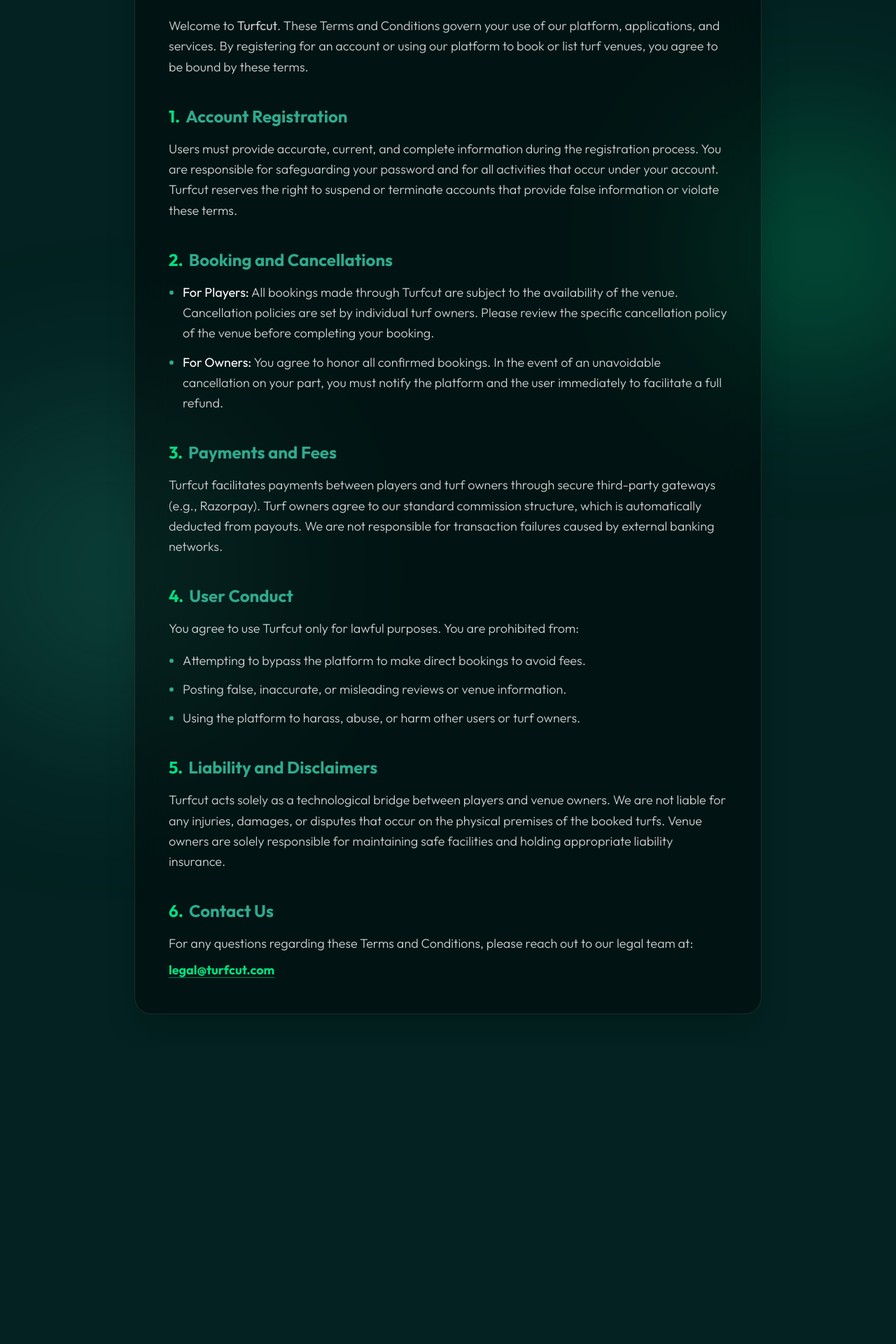
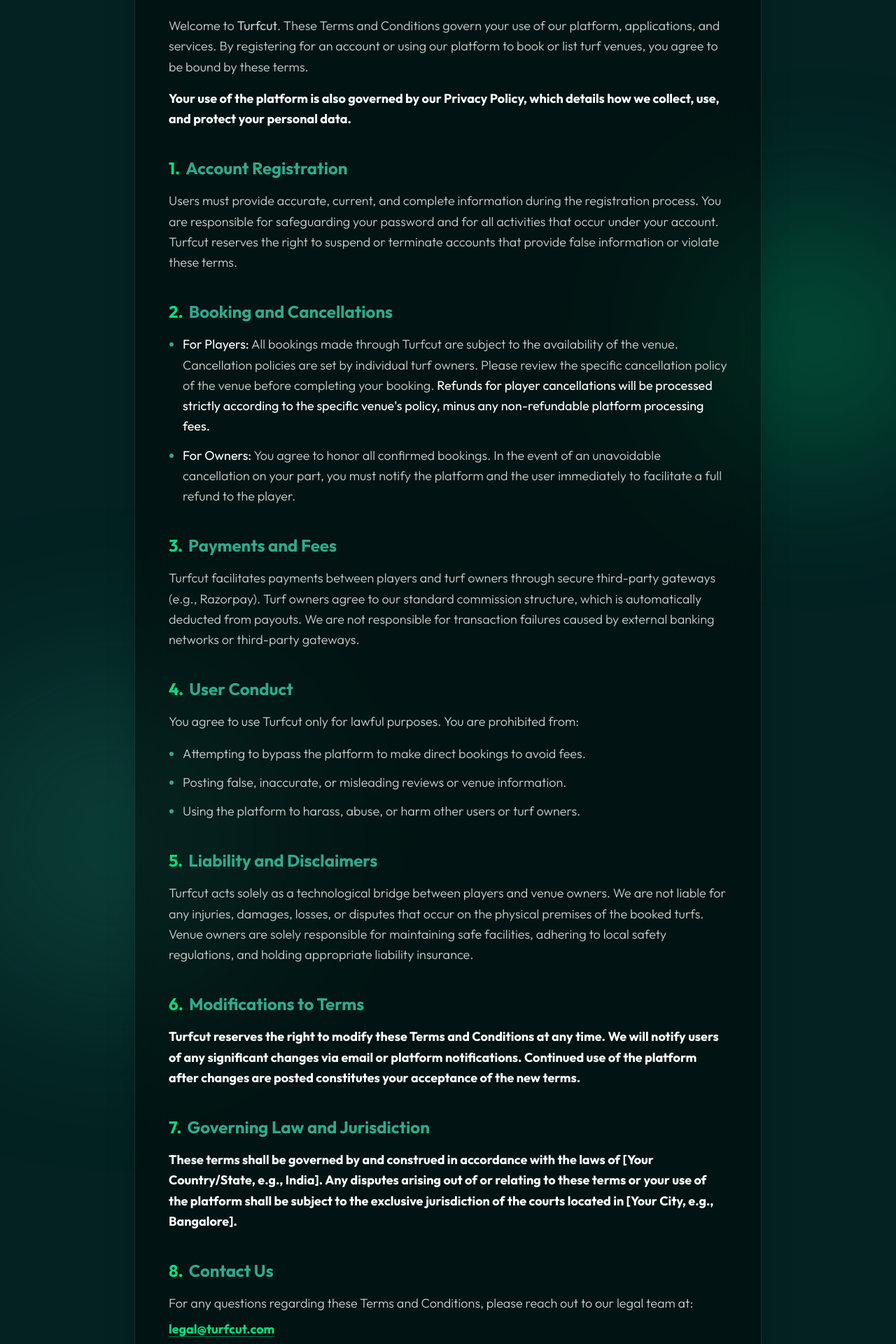
Before and after one commit to naveen-flutterflirt/turf-admin-dashboard, a Next.js app: page /terms-and-conditions in a window 1280 px wide. Shown: the part 280-2200 px from the top of the page at 70% size. Before the commit the page ends 1777 px from the top, so only its background shows below. Built offline with nearby package versions, Linux system fonts and the light colour scheme; no server answers.

Commit message:
Coustomer Dashboard Done

```diff
--- a/app/customer/(dashboard)/bookings/page.tsx
+++ b/app/customer/(dashboard)/bookings/page.tsx
@@ -281,7 +281,7 @@
       case 'COMPLETED': return 'bg-brand-caribbean/10 text-brand-caribbean border-brand-caribbean/20'
       case 'PENDING': return 'bg-yellow-500/10 text-yellow-500 border-yellow-500/20'
       case 'CANCELLED': return 'bg-red-500/10 text-red-500 border-red-500/20'
-      default: return 'bg-white/10 text-white/70 border-white/20'
+      default: return 'bg-secondary/20 text-muted-foreground border-border/40'
     }
   }
 
@@ -413,7 +413,7 @@
                           <span className="text-[10px] text-muted-foreground ml-2 uppercase font-mono tracking-wider">Your Review</span>
                         </div>
                         {feedbacksMap[booking.id].comment && (
-                          <p className="text-xs text-white/80 italic leading-relaxed">"{feedbacksMap[booking.id].comment}"</p>
+                          <p className="text-xs text-muted-foreground italic leading-relaxed">"{feedbacksMap[booking.id].comment}"</p>
                         )}
                       </div>
                     )}
@@ -451,7 +451,7 @@
                         )}
                         <div className="text-right">
                           <p className="text-[10px] text-muted-foreground uppercase tracking-widest font-mono mb-1">Booking ID</p>
-                          <p className="text-sm font-mono text-white/50">{booking.id.split('-')[0].toUpperCase()}</p>
+                          <p className="text-sm font-mono text-foreground/60 font-semibold">{booking.id.split('-')[0].toUpperCase()}</p>
                         </div>
                       </div>
                     </div>
@@ -476,7 +476,7 @@
             >
               <button
                 onClick={() => setFeedbackModal(prev => ({ ...prev, isOpen: false }))}
-                className="absolute top-4 right-4 text-muted-foreground hover:text-white"
+                className="absolute top-4 right-4 text-muted-foreground hover:text-foreground"
               >
                 <XCircle className="w-6 h-6" />
               </button>
--- a/app/customer/(dashboard)/dashboard/page.tsx
+++ /dev/null
@@ -1,10 +0,0 @@
-import React from 'react'
-
-export default function CustomerDashboardPage() {
-  return (
-    <div className="space-y-6">
-      <h1 className="text-3xl font-bold">Welcome Back, Player!</h1>
-      <p className="text-muted-foreground">This is your dashboard where you can find new turfs, check your bookings, and connect with the community.</p>
-    </div>
-  )
-}
--- a/app/globals.css
+++ b/app/globals.css
@@ -124,15 +124,17 @@
 
   button,
   [role="button"],
-  a {
-    cursor: pointer;
+  a,
+  .cursor-pointer,
+  [onClick] {
+    cursor: pointer !important;
   }
 
   button:disabled,
   [role="button"]:disabled,
   [aria-disabled="true"],
   .disabled {
-    cursor: not-allowed;
+    cursor: not-allowed !important;
   }
 }
 
--- a/app/page.tsx
+++ b/app/page.tsx
@@ -47,7 +47,7 @@
 
           {/* Desktop Nav */}
           <div className="hidden md:flex items-center gap-8 text-sm font-medium">
-            <Link href="/customer/dashboard" className="hover:text-brand-mint transition-colors cursor-pointer">Explore</Link>
+            <Link href="/customer/turf" className="hover:text-brand-mint transition-colors cursor-pointer">Explore</Link>
             <a href="#" className="hover:text-brand-mint transition-colors">Community</a>
             <Link href="/owner/dashboard" className="hover:text-brand-mint transition-colors cursor-pointer">For Owners</Link>
           </div>
@@ -78,7 +78,7 @@
               exit={{ opacity: 0, y: -20 }}
               className="fixed inset-0 z-40 bg-brand-dark-green/95 backdrop-blur-xl flex flex-col items-center justify-center gap-8 text-xl font-medium"
             >
-              <Link href="/customer/dashboard" onClick={() => setIsMobileMenuOpen(false)} className="hover:text-brand-mint transition-colors cursor-pointer">Explore</Link>
+              <Link href="/customer/turf" onClick={() => setIsMobileMenuOpen(false)} className="hover:text-brand-mint transition-colors cursor-pointer">Explore</Link>
               <a href="#" onClick={() => setIsMobileMenuOpen(false)} className="hover:text-brand-mint transition-colors">Community</a>
               <Link href="/owner/dashboard" onClick={() => setIsMobileMenuOpen(false)} className="hover:text-brand-mint transition-colors cursor-pointer">For Owners</Link>
               <a href="https://play.google.com/store/apps/details?id=com.turfcut.app" target="_blank" rel="noopener noreferrer" onClick={() => setIsMobileMenuOpen(false)}>
@@ -93,10 +93,11 @@
         {/* =======================
             HERO SECTION
         ======================== */}
-        <section className="relative flex flex-col justify-center pt-40 pb-24 px-4 sm:px-6 lg:px-8">
-          <div className="absolute inset-0 z-0">
+        <section className="relative flex flex-col justify-center pt-40 pb-24 px-4 sm:px-6 lg:px-8 min-h-screen">
+          {/* FIXED BACKGROUND VIDEO FOR PREMIUM PARALLAX EFFECT */}
+          <div className="fixed top-0 left-0 w-full h-screen z-0">
             <div className="absolute inset-0 bg-black/40 z-10" />
-            <div className="absolute inset-0 bg-gradient-to-t from-brand-dark-green via-brand-dark-green/60 to-transparent z-10" />
+            <div className="absolute inset-0 bg-gradient-to-t from-brand-dark-green via-brand-dark-green/80 to-transparent z-10" />
 
             <video
               autoPlay
@@ -142,7 +143,7 @@
                     Download App
                   </Button>
                 </a>
-                <Link href="/customer/dashboard" className="flex flex-1 items-center justify-center w-full h-14 sm:h-16 text-sm sm:text-lg font-bold bg-white/10 backdrop-blur-md border border-white/20 text-white hover:bg-white/20 rounded-2xl transition-all whitespace-nowrap px-2 sm:px-6 cursor-pointer">
+                <Link href="/customer/turf" className="flex flex-1 items-center justify-center w-full h-14 sm:h-16 text-sm sm:text-lg font-bold bg-white/10 backdrop-blur-md border border-white/20 text-white hover:bg-white/20 rounded-2xl transition-all whitespace-nowrap px-2 sm:px-6 cursor-pointer">
                   Explore Turfs
                 </Link>
               </motion.div>
@@ -346,7 +347,7 @@
             <div>
               <h4 className="font-bold text-white mb-6 text-lg tracking-wide">Play</h4>
               <ul className="space-y-4 text-white/50 text-sm font-medium">
-                <li><Link href="/customer/dashboard" className="hover:text-brand-mint hover:translate-x-1 transition-all inline-block cursor-pointer">Explore Turfs</Link></li>
+                <li><Link href="/customer/turf" className="hover:text-brand-mint hover:translate-x-1 transition-all inline-block cursor-pointer">Explore Turfs</Link></li>
               </ul>
             </div>
 
--- a/app/terms-and-conditions/page.tsx
+++ b/app/terms-and-conditions/page.tsx
@@ -17,7 +17,7 @@
       <div className="absolute bottom-1/4 -left-20 w-[30rem] h-[30rem] bg-brand-mint/20 rounded-full blur-[120px] z-0 pointer-events-none" />
 
       <div className="max-w-4xl mx-auto relative z-10">
-        <Link href="/" className="inline-flex items-center text-brand-mint hover:text-white transition-colors mb-8 font-medium">
+        <Link href="https://turf-admin-dashboard-six.vercel.app/" className="inline-flex items-center text-brand-mint hover:text-white transition-colors mb-8 font-medium">
           <ChevronLeft className="w-5 h-5 mr-1" />
           Back to Home
         </Link>
@@ -34,7 +34,7 @@
                 <h1 className="text-3xl sm:text-4xl font-bold text-white tracking-tight">
                   Terms and Conditions
                 </h1>
-                <p className="text-brand-anti-flash/60 mt-1">Last updated: {new Date().toLocaleDateString()}</p>
+                <p className="text-brand-anti-flash/60 mt-1">Last updated: 9/25/2026</p>
               </div>
             </div>
 
@@ -42,6 +42,9 @@
               <section>
                 <p>
                   Welcome to <strong>Turfcut</strong>. These Terms and Conditions govern your use of our platform, applications, and services. By registering for an account or using our platform to book or list turf venues, you agree to be bound by these terms.
+                </p>
+                <p className="mt-4 font-bold text-white">
+                  Your use of the platform is also governed by our Privacy Policy, which details how we collect, use, and protect your personal data.
                 </p>
               </section>
 
@@ -59,8 +62,8 @@
                   <span className="text-brand-caribbean">2.</span> Booking and Cancellations
                 </h2>
                 <ul className="list-disc pl-5 space-y-3 marker:text-brand-mint">
-                  <li><strong className="text-white">For Players:</strong> All bookings made through Turfcut are subject to the availability of the venue. Cancellation policies are set by individual turf owners. Please review the specific cancellation policy of the venue before completing your booking.</li>
-                  <li><strong className="text-white">For Owners:</strong> You agree to honor all confirmed bookings. In the event of an unavoidable cancellation on your part, you must notify the platform and the user immediately to facilitate a full refund.</li>
+                  <li><strong className="text-white">For Players:</strong> All bookings made through Turfcut are subject to the availability of the venue. Cancellation policies are set by individual turf owners. Please review the specific cancellation policy of the venue before completing your booking. <strong className="text-white">Refunds for player cancellations will be processed strictly according to the specific venue's policy, minus any non-refundable platform processing fees.</strong></li>
+                  <li><strong className="text-white">For Owners:</strong> You agree to honor all confirmed bookings. In the event of an unavoidable cancellation on your part, you must notify the platform and the user immediately to facilitate a full refund to the player.</li>
                 </ul>
               </section>
 
@@ -69,8 +72,7 @@
                   <span className="text-brand-caribbean">3.</span> Payments and Fees
                 </h2>
                 <p>
-                  Turfcut facilitates payments between players and turf owners through secure third-party gateways (e.g., Razorpay).
-                  Turf owners agree to our standard commission structure, which is automatically deducted from payouts. We are not responsible for transaction failures caused by external banking networks.
+                  Turfcut facilitates payments between players and turf owners through secure third-party gateways (e.g., Razorpay). Turf owners agree to our standard commission structure, which is automatically deducted from payouts. We are not responsible for transaction failures caused by external banking networks or third-party gateways.
                 </p>
               </section>
 
@@ -93,13 +95,31 @@
                   <span className="text-brand-caribbean">5.</span> Liability and Disclaimers
                 </h2>
                 <p>
-                  Turfcut acts solely as a technological bridge between players and venue owners. We are not liable for any injuries, damages, or disputes that occur on the physical premises of the booked turfs. Venue owners are solely responsible for maintaining safe facilities and holding appropriate liability insurance.
+                  Turfcut acts solely as a technological bridge between players and venue owners. We are not liable for any injuries, damages, losses, or disputes that occur on the physical premises of the booked turfs. Venue owners are solely responsible for maintaining safe facilities, adhering to local safety regulations, and holding appropriate liability insurance.
                 </p>
               </section>
 
               <section>
                 <h2 className="text-2xl font-bold text-brand-mint mb-4 flex items-center gap-2">
-                  <span className="text-brand-caribbean">6.</span> Contact Us
+                  <span className="text-brand-caribbean">6.</span> Modifications to Terms
+                </h2>
+                <p className="font-bold text-white">
+                  Turfcut reserves the right to modify these Terms and Conditions at any time. We will notify users of any significant changes via email or platform notifications. Continued use of the platform after changes are posted constitutes your acceptance of the new terms.
+                </p>
+              </section>
+
+              <section>
+                <h2 className="text-2xl font-bold text-brand-mint mb-4 flex items-center gap-2">
+                  <span className="text-brand-caribbean">7.</span> Governing Law and Jurisdiction
+                </h2>
+                <p className="font-bold text-white">
+                  These terms shall be governed by and construed in accordance with the laws of [Your Country/State, e.g., India]. Any disputes arising out of or relating to these terms or your use of the platform shall be subject to the exclusive jurisdiction of the courts located in [Your City, e.g., Bangalore].
+                </p>
+              </section>
+
+              <section>
+                <h2 className="text-2xl font-bold text-brand-mint mb-4 flex items-center gap-2">
+                  <span className="text-brand-caribbean">8.</span> Contact Us
                 </h2>
                 <p>
                   For any questions regarding these Terms and Conditions, please reach out to our legal team at:
--- a/components/layout/customer-sidebar.tsx
+++ b/components/layout/customer-sidebar.tsx
@@ -8,7 +8,6 @@
 import { customerAuthService } from '@/services/customer-auth'
 
 const navItems = [
-  { name: 'Dashboard', href: '/customer/dashboard', icon: LayoutDashboard },
   { name: 'Turf', href: '/customer/turf', icon: TentTree },
   { name: 'My Booking', href: '/customer/bookings', icon: CalendarCheck },
   { name: 'Community', href: '/customer/community', icon: Users },
@@ -56,7 +55,7 @@
       initial={false}
       animate={{ width: isCollapsed ? 80 : 260 }}
       transition={{ type: "spring", bounce: 0, duration: 0.3 }}
-      className="flex flex-col h-screen border-r border-border/40 bg-card/40 backdrop-blur-2xl z-50 relative"
+      className="flex flex-col h-screen border-r border-border/40 bg-background md:bg-card/40 md:backdrop-blur-2xl z-50 relative shadow-2xl md:shadow-none"
     >
       {!hideCollapseButton && (
         <button
@@ -123,10 +122,10 @@
                 >
                   {isActive && (
                     <motion.div
-                      layoutId="customer-sidebar-active"
                       className="absolute inset-0 bg-gradient-to-r from-brand-mint to-brand-caribbean rounded-xl shadow-[0_4px_15px_rgba(42,161,152,0.25)]"
-                      initial={false}
-                      transition={{ type: "spring", stiffness: 350, damping: 25 }}
+                      initial={{ opacity: 0, scale: 0.95 }}
+                      animate={{ opacity: 1, scale: 1 }}
+                      transition={{ duration: 0.2 }}
                     />
                   )}
                   {!isActive && (
```
Also changed, not shown: app/customer/(dashboard)/turf/page.tsx (+14 -12 lines).
